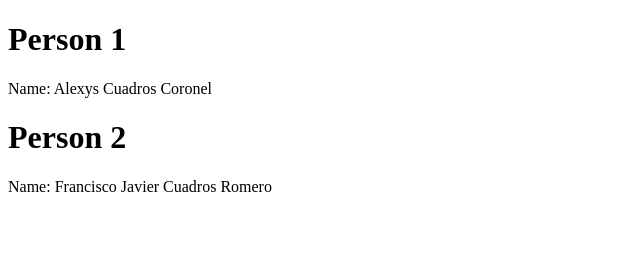
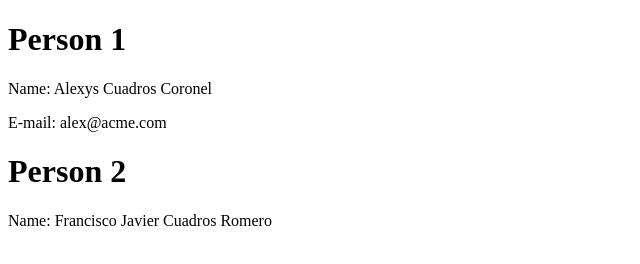
Before and after one commit to JavierProjects/repoONE, a plain HTML site: page index.html in a window 1280 px wide. Shown: the whole page, without its empty margins (0-640 px from the left). Drawn offline with Linux system fonts and the light colour scheme.

Commit message:
Add person 1's e-mail

```diff
--- a/index.html
+++ b/index.html
@@ -9,7 +9,7 @@
 <body>
   <h1>Person 1</h1>
   <p>Name: Alexys Cuadros Coronel</p>
-
+  <p>E-mail: alex@acme.com</p>
   <h1>Person 2</h1>
   <p>Name: Francisco Javier Cuadros Romero</p>
 
```
